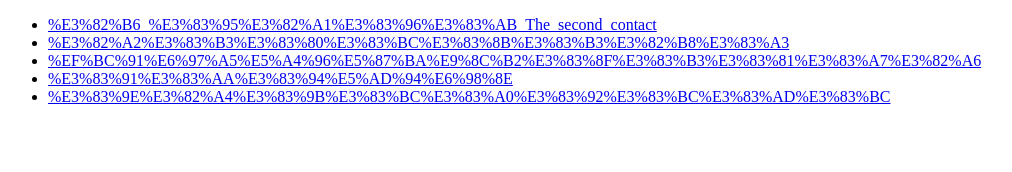
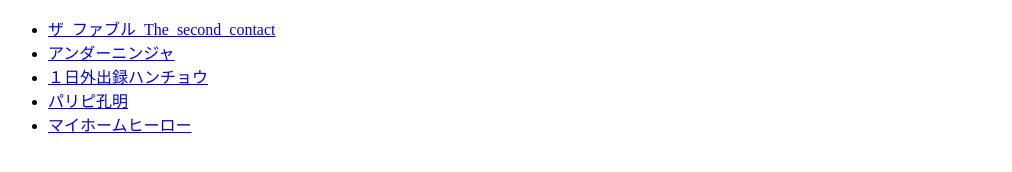
Before and after one commit to hanwarai/yanmaga-rss, a plain HTML site: page index.html in a window 1280 px wide. Shown: the whole page, without its empty margins (0-1012 px from the left). Drawn offline with Linux system fonts and the light colour scheme.

Commit message:
deploy: 617dab025b52c87e94c4d75d61899ac4a10a8bd3

```diff
--- a/index.html
+++ b/index.html
@@ -1 +1 @@
-<!DOCTYPE html><html><body><ul><li><a href="fable_2nd.xml">%E3%82%B6_%E3%83%95%E3%82%A1%E3%83%96%E3%83%AB_The_second_contact</a></li><li><a href="under_ninja.xml">%E3%82%A2%E3%83%B3%E3%83%80%E3%83%BC%E3%83%8B%E3%83%B3%E3%82%B8%E3%83%A3</a></li><li><a href="hancho.xml">%EF%BC%91%E6%97%A5%E5%A4%96%E5%87%BA%E9%8C%B2%E3%83%8F%E3%83%B3%E3%83%81%E3%83%A7%E3%82%A6</a></li><li><a href="paripi_komei.xml">%E3%83%91%E3%83%AA%E3%83%94%E5%AD%94%E6%98%8E</a></li><li><a href="my_home_hero.xml">%E3%83%9E%E3%82%A4%E3%83%9B%E3%83%BC%E3%83%A0%E3%83%92%E3%83%BC%E3%83%AD%E3%83%BC</a></li></ul></body></html>
+<!DOCTYPE html><html><body><ul><li><a href="fable_2nd.xml">ザ_ファブル_The_second_contact</a></li><li><a href="under_ninja.xml">アンダーニンジャ</a></li><li><a href="hancho.xml">１日外出録ハンチョウ</a></li><li><a href="paripi_komei.xml">パリピ孔明</a></li><li><a href="my_home_hero.xml">マイホームヒーロー</a></li></ul></body></html>
```
